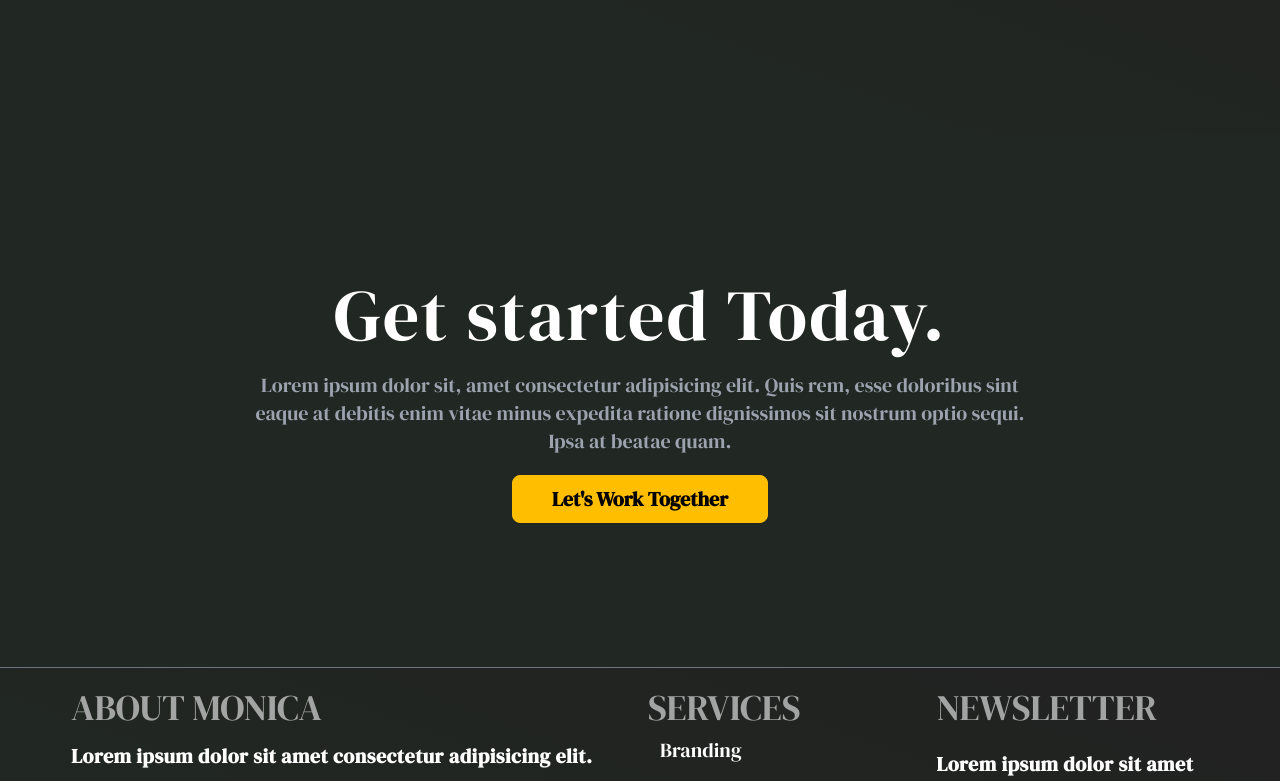
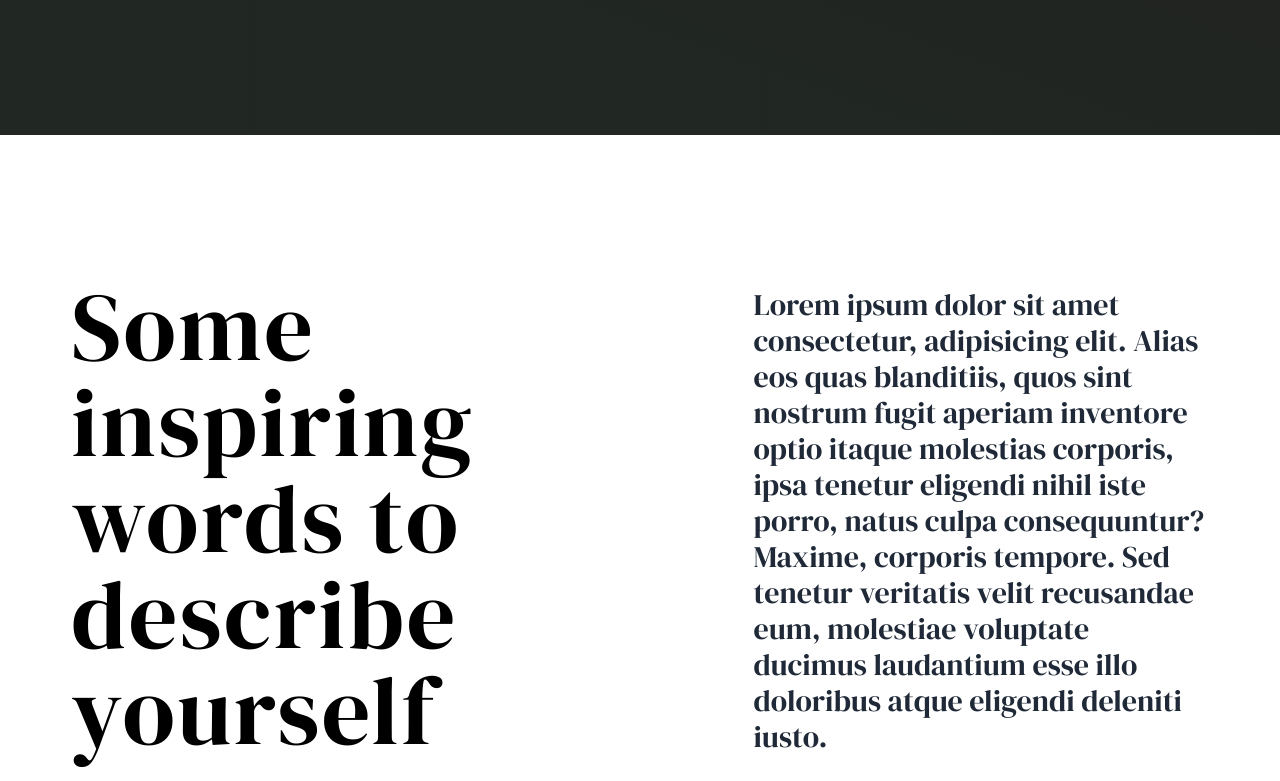
Before and after one commit to homayunmmdy/Javascript-Mosh, a Next.js app: page /about in a window 1280 px wide. Shown: the part 381-1162 px from the top of the page. Built offline with nearby package versions, Linux system fonts and the light colour scheme.

Commit message:
Page description

```diff
--- a/app/(pages)/about/page.jsx
+++ b/app/(pages)/about/page.jsx
@@ -1,3 +1,4 @@
+import PageDescription from '@/app/components/PageDescription'
 import PageTitle from '@/app/components/PageTitle'
 import React from 'react'
 
@@ -5,6 +6,9 @@ const About = () => {
 return (
     <div>
       <PageTitle titr="About" title="Hi I'm Homayoun" />
+      <div className='px-5 w-[98%] md:w-[92%] mx-auto'>
+      <PageDescription title="Some inspiring words to describe yourself" description="Lorem ipsum dolor sit amet consectetur, adipisicing elit. Alias eos quas blanditiis, quos sint nostrum fugit aperiam inventore optio itaque molestias corporis, ipsa tenetur eligendi nihil iste porro, natus culpa consequuntur? Maxime, corporis tempore. Sed tenetur veritatis velit recusandae eum, molestiae voluptate ducimus laudantium esse illo doloribus atque eligendi deleniti iusto."/>
+      </div>
     </div>
   )
 }
--- a/app/(pages)/contacts/page.jsx
+++ b/app/(pages)/contacts/page.jsx
@@ -1,3 +1,4 @@
+import PageDescription from '@/app/components/PageDescription'
 import PageTitle from '@/app/components/PageTitle'
 import React from 'react'
 
@@ -5,6 +6,9 @@ const Contacts = () => {
     return (
         <div>
             <PageTitle titr="Contacts" title="Get In Touch" />
+            <div className='px-5 w-[98%] md:w-[92%] mx-auto'>
+                <PageDescription title="Let's take your business to the next level." description="Lorem ipsum dolor sit amet consectetur, adipisicing elit. Alias eos quas blanditiis, quos sint nostrum fugit aperiam inventore optio itaque molestias corporis, ipsa tenetur eligendi nihil iste porro, natus culpa consequuntur? Maxime, corporis tempore. Sed tenetur veritatis velit recusandae eum, molestiae voluptate ducimus laudantium esse illo doloribus atque eligendi deleniti iusto." />
+            </div>
         </div>
     )
 }
--- a/app/(pages)/services/page.jsx
+++ b/app/(pages)/services/page.jsx
@@ -1,10 +1,14 @@
+import PageDescription from '@/app/components/PageDescription'
 import PageTitle from '@/app/components/PageTitle'
 import React from 'react'
 
 const Services = () => {
   return (
     <div>
-        <PageTitle titr="services" title="High-Impact Services" />
+      <PageTitle titr="services" title="High-Impact Services" />
+      <div className='px-5 w-[98%] md:w-[92%] mx-auto'>
+        <PageDescription title="High-impact services to help your business" description="Lorem ipsum dolor sit amet consectetur, adipisicing elit. Alias eos quas blanditiis, quos sint nostrum fugit aperiam inventore optio itaque molestias corporis, ipsa tenetur eligendi nihil iste porro, natus culpa consequuntur? Maxime, corporis tempore. Sed tenetur veritatis velit recusandae eum, molestiae voluptate ducimus laudantium esse illo doloribus atque eligendi deleniti iusto." />
+      </div>
     </div>
   )
 }
--- /dev/null
+++ b/app/components/PageDescription.jsx
@@ -0,0 +1,28 @@
+import React from 'react'
+
+const PageDescription = ({title , description}) => {
+    return (
+        <div className=' py-12 sm:py-36'>
+            <div className='grid grid-cols-12  gap-4 md:gap-8'>
+                <div className='col-span-12 md:col-span-6 xl:col-span-7'>
+                    <section>
+                        <h1 className="text-5xl font-light text-black  sm:text-6xl md:text-8xl tracking-wide racking-wide leading-loose">
+                            {title}
+                        </h1>
+                    </section>
+                </div>
+                <div className='col-span-12 md:col-span-6 xl:col-span-5'>
+                    <div>
+                        <p className='font-light md:font-base md:text-3xl my-2  leading-relaxed'>
+                            {description}
+                        </p>
+
+                    </div>
+
+                </div>
+            </div>
+        </div>
+    )
+}
+
+export default PageDescription
```
